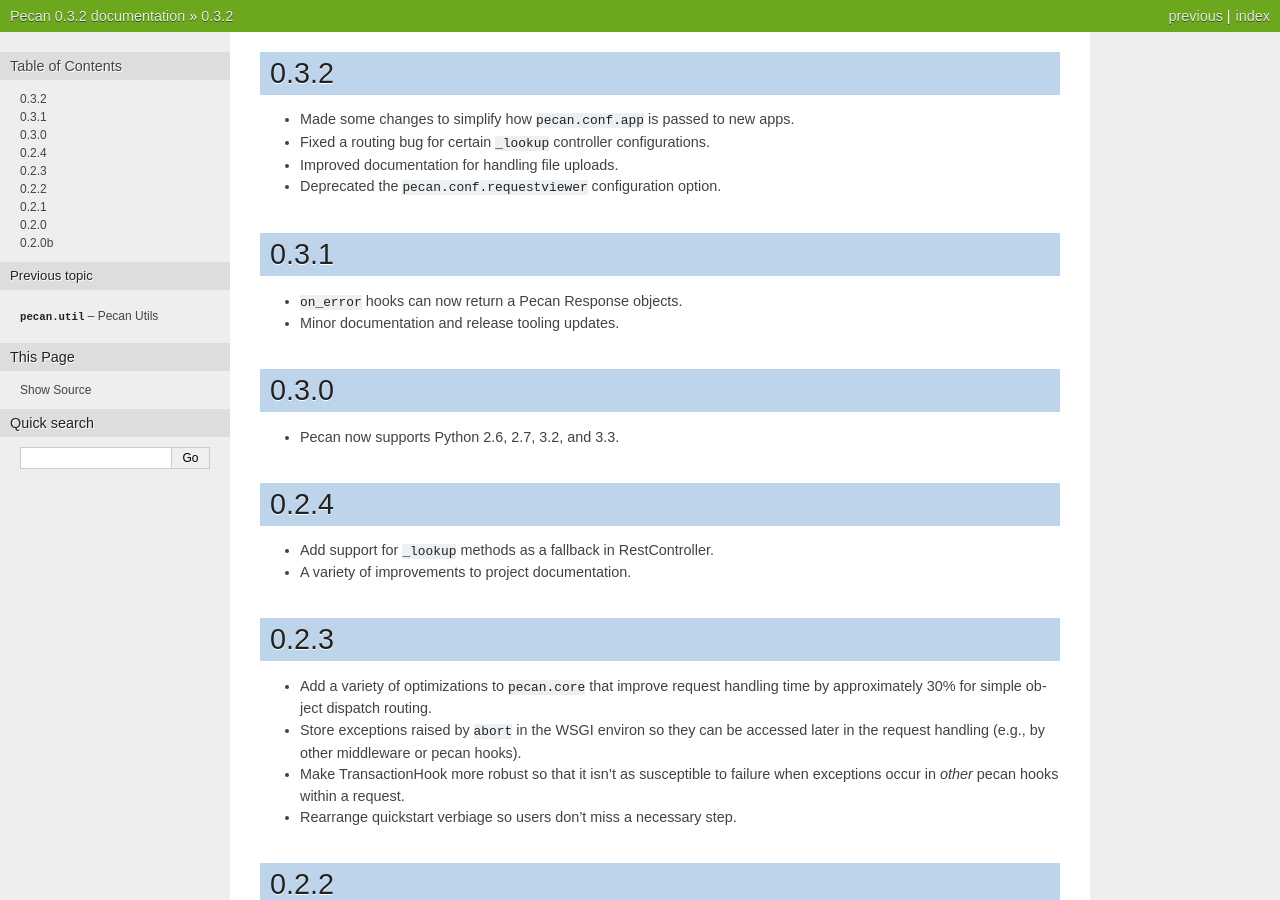
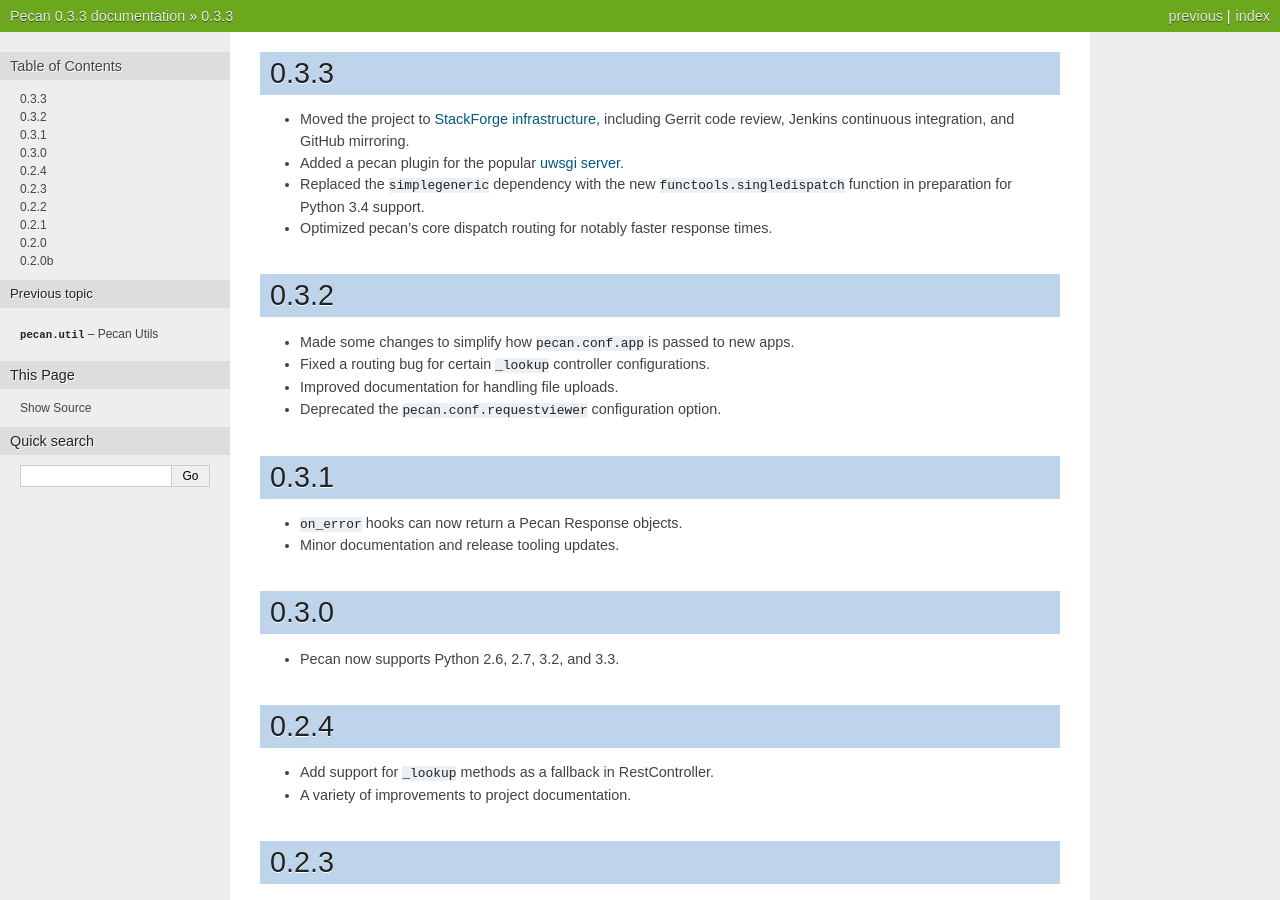
Before and after one commit to stackforge/pecan, a Sphinx documentation site: the page built from docs/source/changes.rst, in a window 1280 px wide and 900 px high. Built offline with Sphinx 7.4.7, drawn with Linux system fonts in a browser that asks for light colours; some of the changed text lies outside the part shown.

Commit message:
Version increment.
Change-Id: Id6d78c43b1c4a2de75d5419c606d7af1e9c48ea1

```diff
--- a/docs/source/changes.rst
+++ b/docs/source/changes.rst
@@ -1,3 +1,14 @@
+0.3.3
+=====
+* Moved the project to `StackForge infrastructure
+  <http://ci.openstack.org/stackforge.html>`_, including Gerrit code review,
+  Jenkins continuous integration, and GitHub mirroring.
+* Added a pecan plugin for the popular `uwsgi server
+  <http://uwsgi-docs.readthedocs.org>`_.
+* Replaced the ``simplegeneric`` dependency with the new
+  ``functools.singledispatch`` function in preparation for  Python 3.4 support.
+* Optimized pecan's core dispatch routing for notably faster response times.
+
 0.3.2
 =====
 * Made some changes to simplify how ``pecan.conf.app`` is passed to new apps.
--- a/setup.py
+++ b/setup.py
@@ -2,7 +2,7 @@
 
 from setuptools import setup, find_packages
 
-version = '0.3.2'
+version = '0.3.3'
 
 #
 # determine requirements
```
